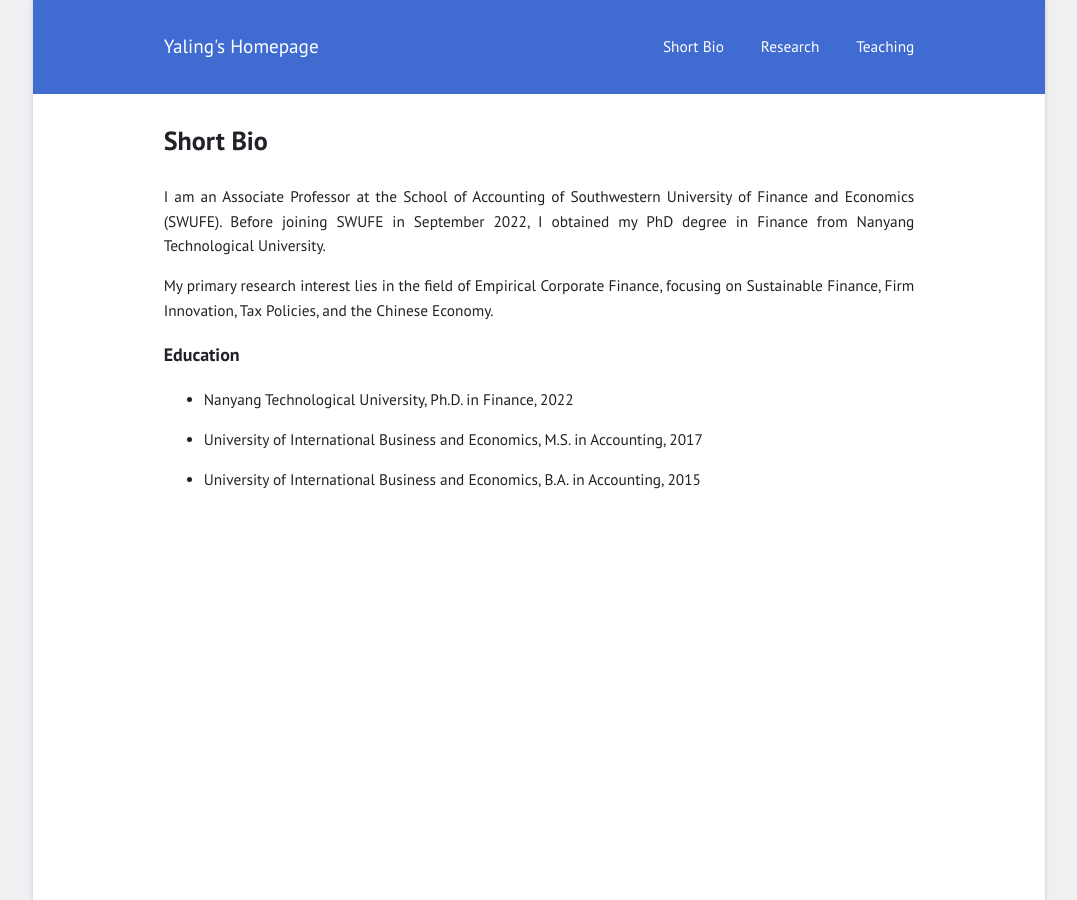
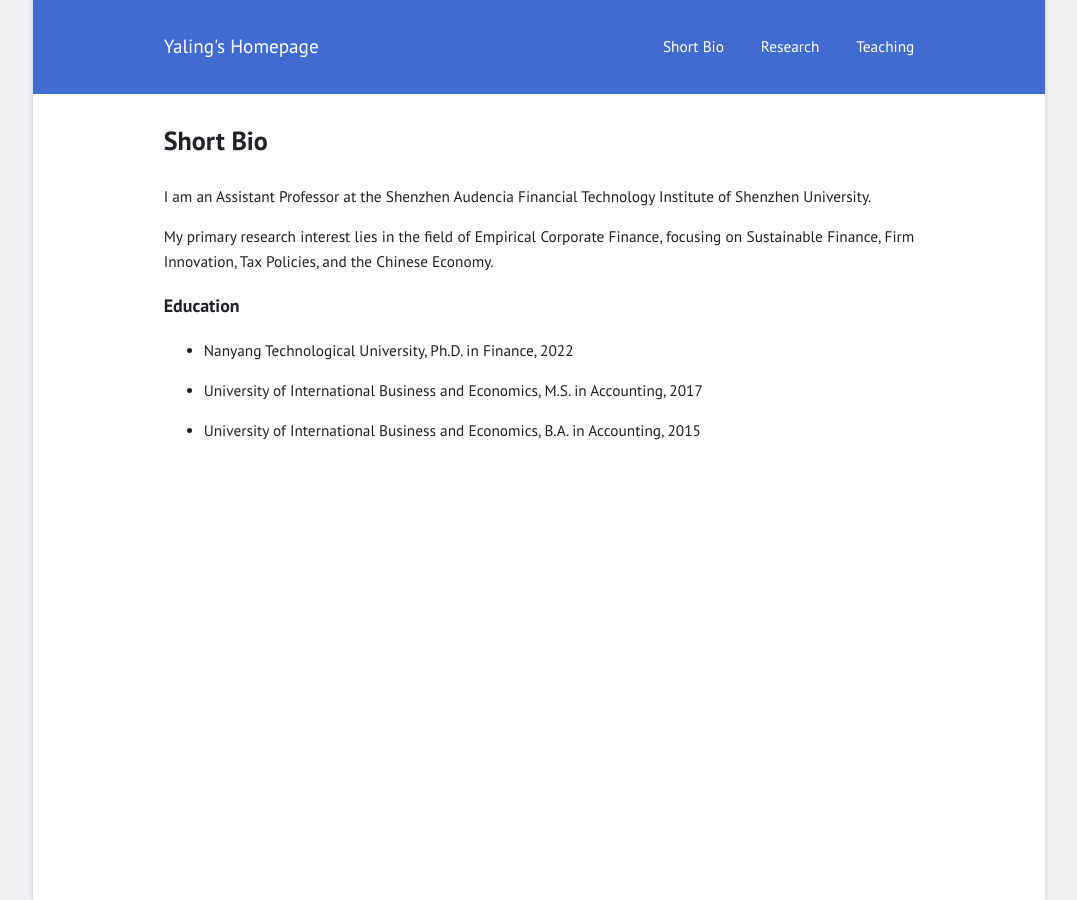
Before and after one commit to jinyaling/jinyaling.github.io, a Jekyll site: the page built from shortbio.md, in a window 1280 px wide. Shown: the whole page, without its empty margins (101-1178 px from the left). Built offline with Jekyll 4.4.1, drawn with Linux system fonts in a browser that asks for light colours.

Commit message:
Update shortbio.md

```diff
--- a/shortbio.md
+++ b/shortbio.md
@@ -4,7 +4,7 @@ permalink: "/shortbio/"
 layout: page
 ---
 
-I am an Associate Professor at the School of Accounting of Southwestern University of Finance and Economics (SWUFE). Before joining SWUFE in September 2022, I obtained my PhD degree in Finance from Nanyang Technological University.
+I am an Assistant Professor at the Shenzhen Audencia Financial Technology Institute of Shenzhen University.
 
 My primary research interest lies in the field of Empirical Corporate Finance, focusing on Sustainable Finance, Firm Innovation, Tax Policies, and the Chinese Economy.
 
```
